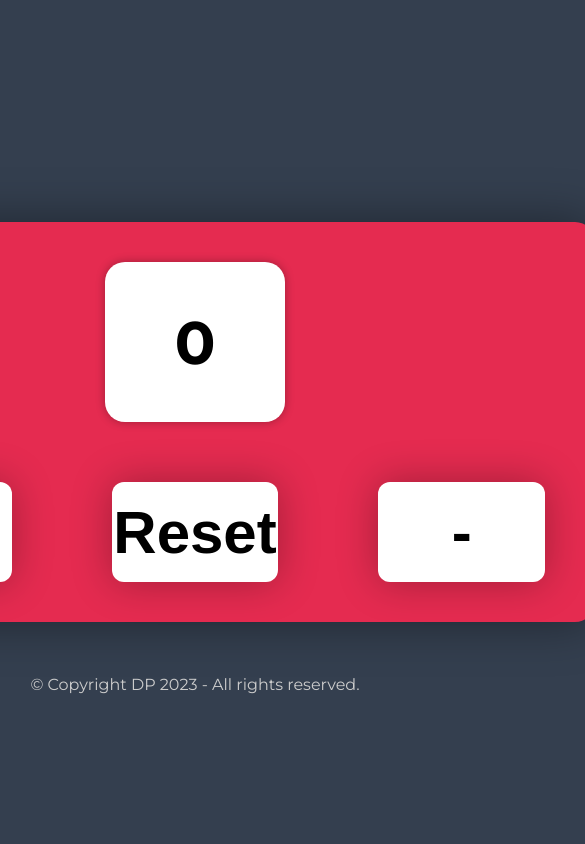
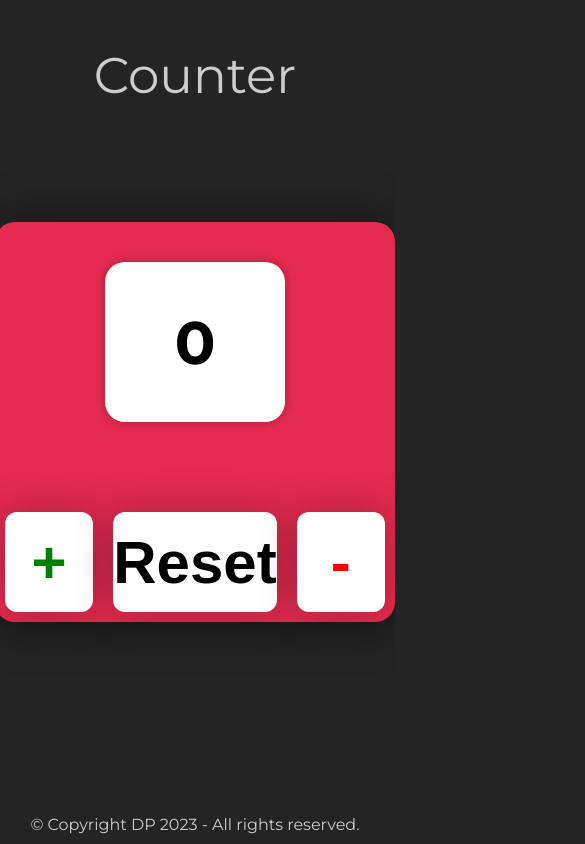
Before and after one commit to DPdotexe/Counter-S2I, a plain HTML site: page index.html in a window 390 px wide. Shown: the whole page, 585 px wide, since content can reach past the window. Drawn offline with Linux system fonts and the light colour scheme.

Commit message:
responsive and styles

```diff
--- a/assets/css/style.css
+++ b/assets/css/style.css
@@ -9,7 +9,18 @@ body{
   font-family: Montserrat, sans-serif;
   gap: 2rem;
   min-height: 100%;
-  background-color: #343F4F;
+  background-color: #242424;
+
+}
+/*style header*/
+header{
+color:#cccccc;
+  text-align: center;
+  position: fixed;
+  justify-content: center;
+  margin-top: 200px;
+  font-size:bold;
+  font-size:50px;
 }
 /*style counter*/
 #counter{
@@ -74,5 +85,28 @@ footer{
   position: fixed;
   justify-content: center;
   bottom:0;
-  margin-bottom:150px;
+  margin-bottom:120px;
 }
+@media only screen and (min-width:250px) and (max-width: 1900px) {
+  #counter {
+    font-size: 10px;
+    width:100%;
+    height:400px;
+    width:400px;
+  }
+}
+@media only screen and (min-width:250px) and (max-width: 1400px) {
+  button{
+    float: left;
+    width: 200px;
+    margin: 10px;
+  }
+  header {
+    margin-bottom: 50px;
+  }
+}
+@media only screen and (max-width: 1200px) {
+footer{
+  margin: 10px;
+}
+}
--- a/assets/js/main.js
+++ b/assets/js/main.js
@@ -54,7 +54,7 @@ function colorCounter() {
 		counterDP.style.color = 'green';
 	}
 }
-// Numbers style
+// numbers styles
 subBtn.addEventListener("click", function() {
   count -= 1;
 	counterDP.innerHTML = count;
@@ -72,3 +72,6 @@ addBtn.addEventListener("click", function() {
 	counterDP.innerHTML = count;
 	colorCounter();
 })
+// buttons styles
+addBtn.style.color = 'green';
+subBtn.style.color = 'red';
--- a/index.html
+++ b/index.html
@@ -3,12 +3,13 @@
     <head>
         <meta charset="utf-8">
         <meta name="viewport" content="width=device-width, initial-scale=1.0">
-        <title>Counter</title>
+        <title>Counter DP</title>
         <link rel="stylesheet" href="assets/css/style.css">
         <script src="assets/js/main.js"defer ></script>
         <link rel="stylesheet" href="https://fonts.googleapis.com/css?family=Montserrat:400,400i,700">
         <link rel="icon" href="assets/img/countericon.png">
     </head>
+    <header>Counter</header>
     <body>
         <div id ="counter"></div>
         <footer><p>© Copyright DP 2023 - All rights reserved.</p></footer>
```
